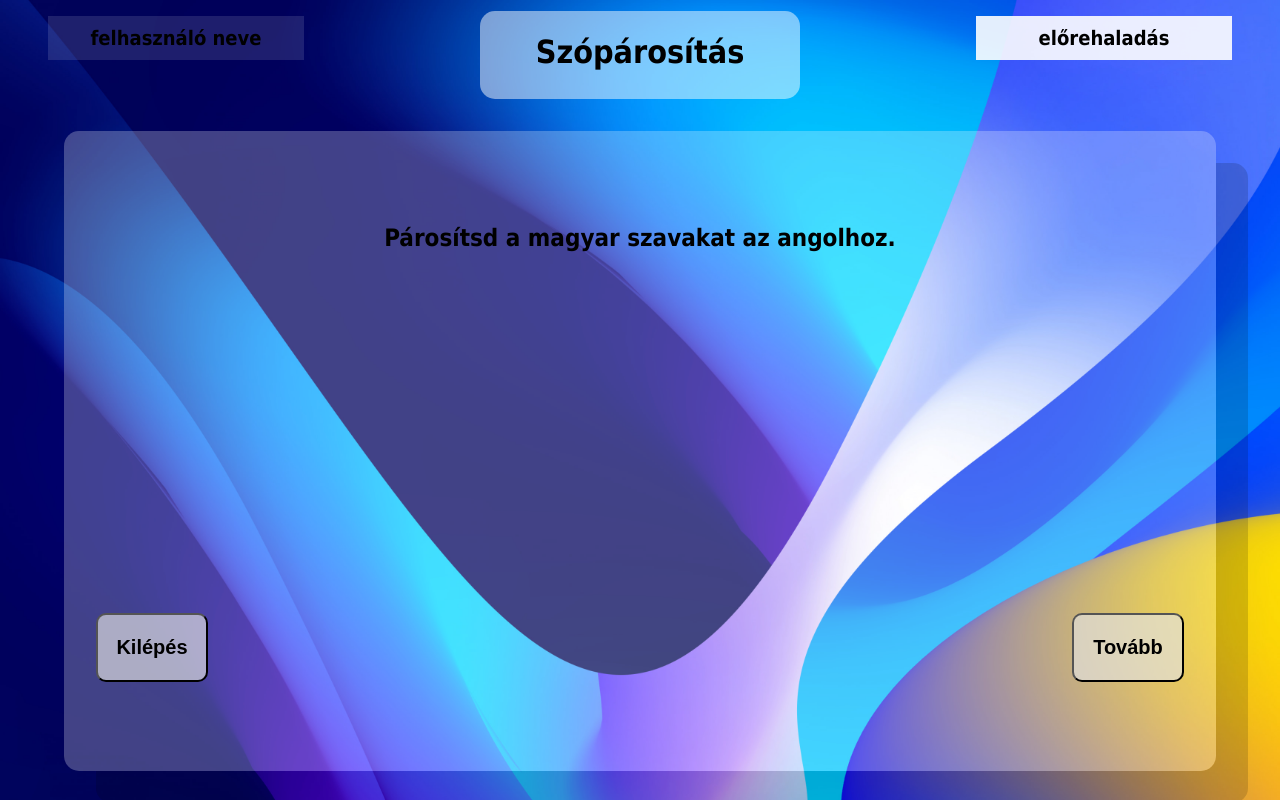
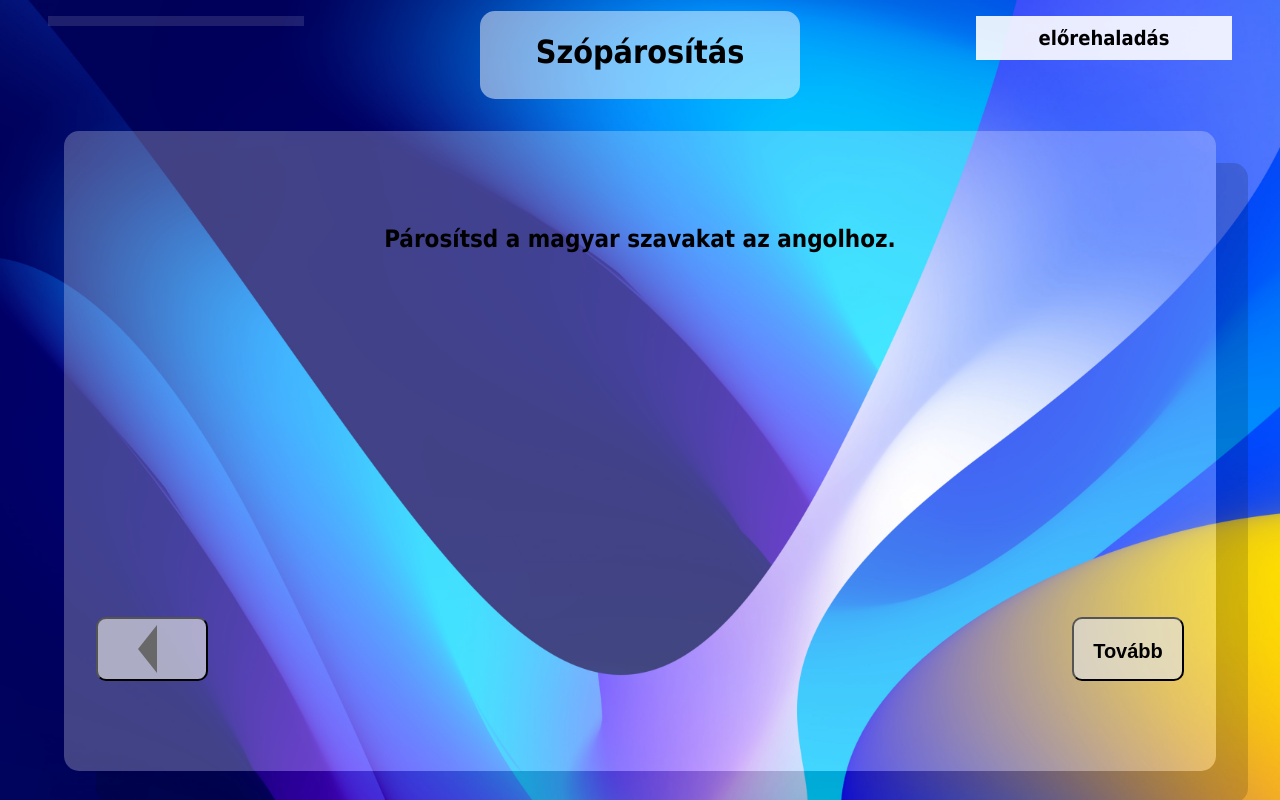
Before and after one commit to RobertLippai/SZFM-VerbVenture, a Flask app: template src/webapp/templates/szoparosit.html in a window 1280 px wide. Run offline with Flask 3, Linux system fonts and the light colour scheme; the template is opened without the code that fills it, so the values that code supplies are empty; the visitor is signed in with stand-in values (Sample User, id 1); some libraries are stand-ins or nearby versions.

Commit message:
elvileg landing page es view.oy változnia kellett

```diff
--- a/src/webapp/static/styles/szokartya.css
+++ b/src/webapp/static/styles/css/szoparosit.css
@@ -32,18 +32,15 @@
     margin-bottom: 2rem;
 }
 .user{
-    margin-left: 10vh;
+    margin-left: 6vh;
     min-width: 20%;
     background: #ffffff1e;
     height: 100%;
     margin-top: 1rem;
     margin-right: 1rem;
 }
-.user p{
-    margin: 10px
-}
 .elorehaladas{
-    margin-right: 10vh;
+    margin-right: 6vh;
     background: #ffffffe3;
     height: 100%;
     margin-top: 1rem;
@@ -68,6 +65,13 @@
     position: relative;
     z-index: 1;
 }
+.user p{
+    margin: 10px
+}
+.elorehaladas p{
+    text-align: center;
+    margin: 10px;
+}
 @media screen and (max-width: 768px){
     .title{
         display: flex;
@@ -89,6 +93,7 @@
     }
     .user{
         margin-left: 2vh;
+        height: 2rem;
     }
     .elorehaladas{
         margin-right: 2vh;
@@ -115,43 +120,64 @@
     margin: auto;
     margin-bottom: 1rem;
     flex-flow: row wrap;
-    gap: 20px;
 }
-.title h1{
+.mainTitle{
+    display: flex;
+    width: 100%;
+    margin: auto;
     text-align: center;
+    justify-content: center;
 }
-
-main .words {
+.leftSide{
     display: flex;
-    position: relative;
+    width: 40%;
+    justify-content: center;
+    flex-flow: row wrap;
+    text-align: center;
+    justify-content: center;
+    margin: auto;
+}
+.rightSide{
+    display: flex;
+    width: 40%;
+    justify-content: center;
+    flex-flow: row wrap;
+    margin: auto;
+}
+.leftWord{
+    flex-basis: 100%;
     background-color: #e3e3e361;
     backdrop-filter: blur(1em);
     border-radius: 1.5em;
     box-shadow: 2em 2em rgba(0, 0, 0, 0.15);
-    justify-content: center;
-    align-items: center;
-    height: 17vh;
-    flex-basis: 20%;
-    min-width: 28vh;
     margin-top: 1rem;
 }
-main .words:hover{
-    background-color: bisque;
-    cursor: pointer;
+.rightWord{
+    flex-basis: 100%;
+    background-color: #e3e3e361;
+    backdrop-filter: blur(1em);
+    border-radius: 1.5em;
+    box-shadow: 2em 2em rgba(0, 0, 0, 0.15);
+    margin-top: 1rem;
+
 }
-
+.rightWords{
+    display: flex;
+    width: 100%;
+    height: 100%;
+}
+.leftWord:hover{
+    font-style: italic;
+    background-color: #f2e2e2ce;
+}
+.rightWord:hover{
+    font-style: italic;
+    background-color: #f2e2e2ce;
+}
 p{
     font-weight: bold;
     text-align: center;
     font-size: 2.5vh;
-}
-img{
-    position: absolute;
-    bottom: 0.3rem;
-    left: 0.7rem;
-    height: 3vh;
-    width: 3vh;
-    z-index: 1;
 }
 main .footer{
     display: flex;
@@ -167,17 +193,20 @@
     height: 4rem;
     border-radius: 10px;
 }
-button p{
-    text-align: center;
-    margin: auto;
-}
 .exit{
     float: left;
+    position: relative;
     background-color: #e3e3e3a9;
     margin-right: auto;
     margin-left: 2rem;
     margin-top: 3rem;
     margin-right: 1rem;
+}
+.exit img{
+    position: absolute;
+    height: 3.6em;
+    left: 3em;
+    bottom: 0.5em;
 }
 .next{
     float:right;
--- a/src/webapp/templates/landing_page.html
+++ b/src/webapp/templates/landing_page.html
@@ -19,8 +19,8 @@
             </div>
         </header>
         <div id="nav_buttons">
-            <button id="szokartyak" onclick="location.href='szokartyak.html';" class="clickable">Szókártyák</button>
-            <button id="szoparositas" onclick="location.href='szoparositas.html';" class="clickable">Szópárosítás</button>
+            <button id="szokartyak" onclick="location.href='{{ url_for( 'views.word_cards') }}'" class="clickable">Szókártyák</button>
+            <button id="szoparositas" onclick="location.href='{{ url_for( 'views.words_pair') }}'" class="clickable">Szópárosítás</button>
             <button id="egeszitsd_ki" onclick="location.href='egeszitsd_ki.html';" class="clickable">Egészítsd ki</button>
             <button id="szotar" onclick="location.href='szotar.html';" class="clickable">Szótár</button>
             <button id="listening" onclick="location.href='listening.html';" class="clickable">Listening</button>
--- a/src/webapp/templates/szoparosit.html
+++ b/src/webapp/templates/szoparosit.html
@@ -4,9 +4,10 @@
     <meta charset="UTF-8">
     <meta name="viewport" content="width=device-width, initial-scale=1.0">
     <title>VerbVenture</title>
-    <link rel="stylesheet" href="../static/styles/szoparosit.css">
+    <link rel="stylesheet" href="../static/styles/css/szoparosit.css">
     <script src="https://code.jquery.com/jquery-3.6.4.min.js"></script>
     <script src="https://code.jquery.com/ui/1.12.1/jquery-ui.js"></script>
+    {% include 'embeddables/_dynamic_background.html' %}
 
 <script>
    document.addEventListener("DOMContentLoaded", function () {
@@ -136,7 +137,7 @@
 
     <div class="header">
         <div class="user">
-            <p>felhasználó neve</p>
+            <p>{{ user.username }}</p>
         </div>
         <div class="title"><h1>Szópárosítás</h1></div>
         <div class="elorehaladas">
@@ -164,7 +165,7 @@
 
 
             <div class="footer">
-                <button class="exit"><p>Kilépés</p></button>
+                <button class="exit" id="backbutton" class="clickable" onclick="location.href='{{ url_for( 'views.landing_page') }}'"><img src="{{ url_for('static',filename='img/svg-path.svg') }} "></button>
                 <button class="next"><p>Tovább</p></button>
             </div>
         </main>
```
Also changed, not shown: src/webapp/static/styles/css/szokartya.css (renamed from src/webapp/static/styles/szoparosit.css, +41 -56 lines), src/webapp/szokartya.py (deleted, +0 -11 lines), src/webapp/szoparok.py (deleted, +0 -15 lines), src/webapp/templates/szokartya.html (+4 -3 lines), src/webapp/views.py (+13 -0 lines).
